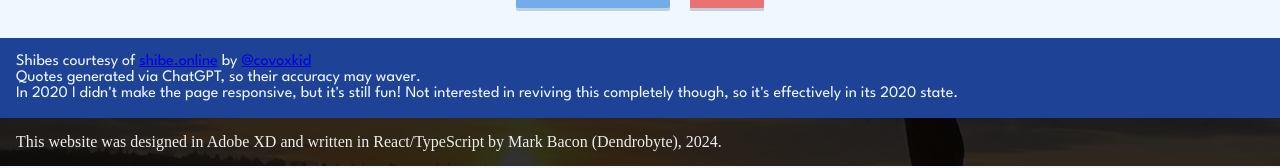
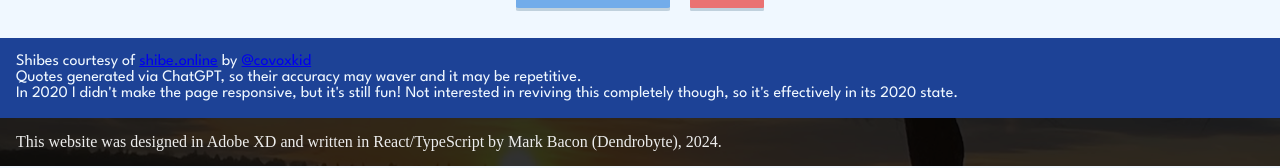
Before and after one commit to Dendrobyte/markside, a React (Create React App) app: page /emergenshibe in a window 1280 px wide. Shown: the part 307-475 px from the top of the page. Built offline with nearby package versions, Linux system fonts and the light colour scheme; no server answers; a web font is replaced by a local one.

Commit message:
Update action, update footer

```diff
--- a/src/emergenshiba/ShibaHomepage.js
+++ b/src/emergenshiba/ShibaHomepage.js
@@ -151,7 +151,7 @@ function ShibaHomepage() {
 
             <div className="footer">
                 <p>Shibes courtesy of <a href="https://shibe.online">shibe.online</a> by <a href="https://twitter.com/covoxkid/">@covoxkid</a></p>
-                <p>Quotes generated via ChatGPT, so their accuracy may waver.</p>
+                <p>Quotes generated via ChatGPT, so their accuracy may waver and it may be repetitive.</p>
                 <p>In 2020 I didn't make the page responsive, but it's still fun! Not interested in reviving this completely though, so it's effectively in its 2020 state.</p>
             </div>
         </div>
```
